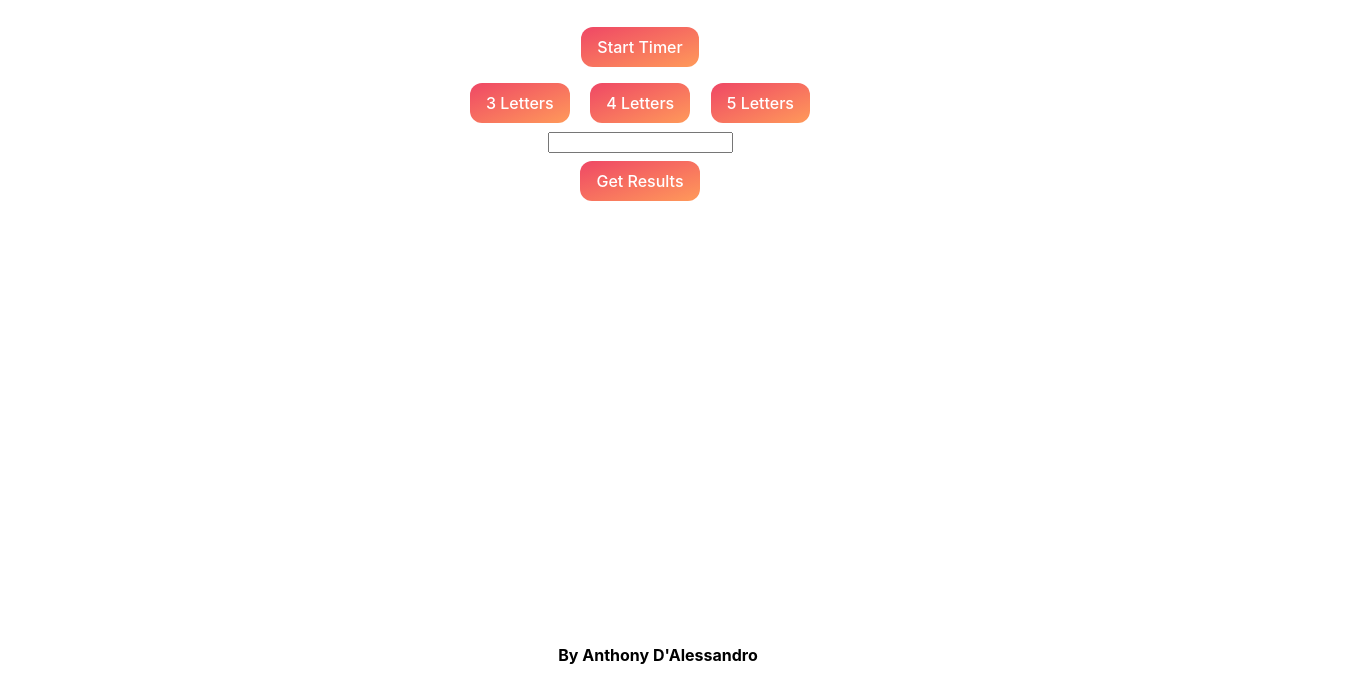
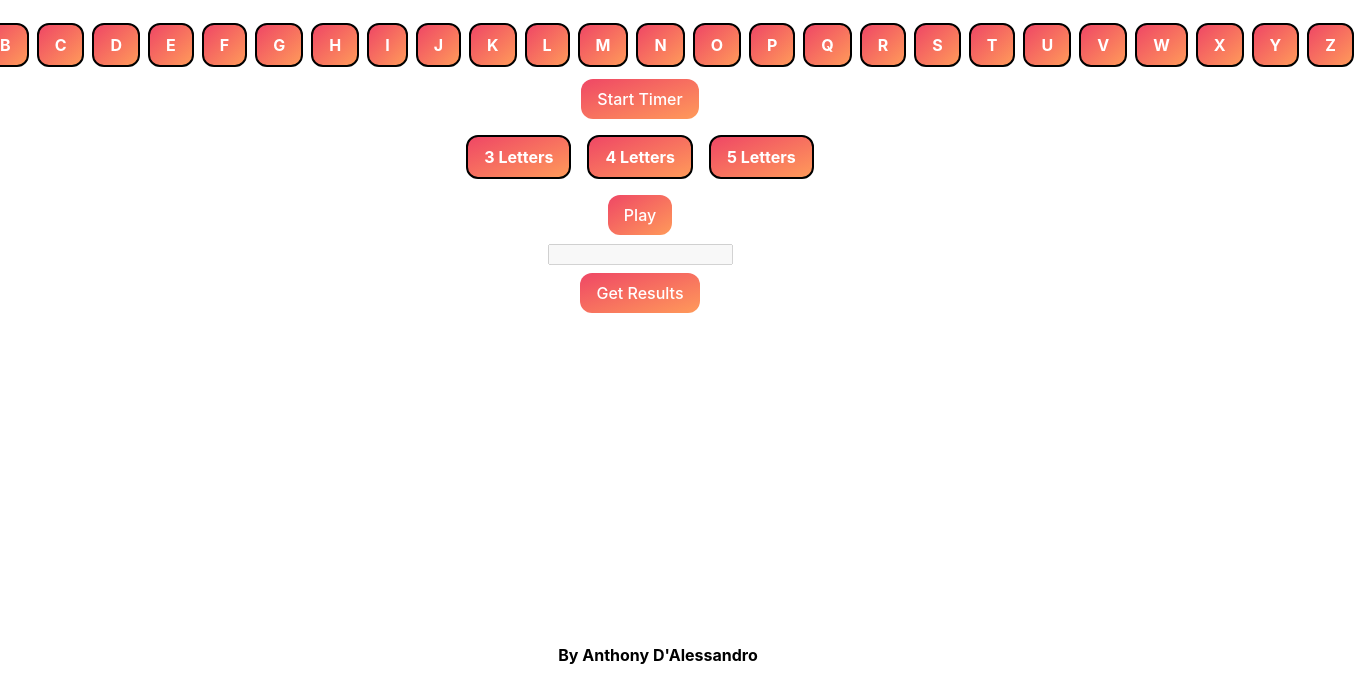
Before and after one commit to anthonyexe/Personal, a plain HTML site: page Word Game/Index.html in a window 1280 px wide. Shown: the part 125-800 px from the top of the page, 1354 px wide, since content can reach past the window. Drawn offline with Linux system fonts and the light colour scheme.

Commit message:
Add files via upload

```diff
--- a/Word Game/Index.html
+++ b/Word Game/Index.html
@@ -19,17 +19,50 @@
 		<center><h1>Word Game</h1></center>
 	</div>
 
+	<div id="letter-buttons" class="letter-buttons">
+		<button id="a" class="letterChoices" style="margin: 4px" onclick="letterSelect(this)">A</button>
+		<button id="b" class="letterChoices" style="margin: 4px" onclick="letterSelect(this)">B</button>
+		<button id="c" class="letterChoices" style="margin: 4px" onclick="letterSelect(this)">C</button>
+		<button id="d" class="letterChoices" style="margin: 4px" onclick="letterSelect(this)">D</button>
+		<button id="e" class="letterChoices" style="margin: 4px" onclick="letterSelect(this)">E</button>
+		<button id="f" class="letterChoices" style="margin: 4px" onclick="letterSelect(this)">F</button>
+		<button id="g" class="letterChoices" style="margin: 4px" onclick="letterSelect(this)">G</button>
+		<button id="h" class="letterChoices" style="margin: 4px" onclick="letterSelect(this)">H</button>
+		<button id="i" class="letterChoices" style="margin: 4px" onclick="letterSelect(this)">I</button>
+		<button id="j" class="letterChoices" style="margin: 4px" onclick="letterSelect(this)">J</button>
+		<button id="k" class="letterChoices" style="margin: 4px" onclick="letterSelect(this)">K</button>
+		<button id="l" class="letterChoices" style="margin: 4px" onclick="letterSelect(this)">L</button>
+		<button id="m" class="letterChoices" style="margin: 4px" onclick="letterSelect(this)">M</button>
+		<button id="n" class="letterChoices" style="margin: 4px" onclick="letterSelect(this)">N</button>
+		<button id="o" class="letterChoices" style="margin: 4px" onclick="letterSelect(this)">O</button>
+		<button id="p" class="letterChoices" style="margin: 4px" onclick="letterSelect(this)">P</button>
+		<button id="q" class="letterChoices" style="margin: 4px" onclick="letterSelect(this)">Q</button>
+		<button id="r" class="letterChoices" style="margin: 4px" onclick="letterSelect(this)">R</button>
+		<button id="s" class="letterChoices" style="margin: 4px" onclick="letterSelect(this)">S</button>
+		<button id="t" class="letterChoices" style="margin: 4px" onclick="letterSelect(this)">T</button>
+		<button id="u" class="letterChoices" style="margin: 4px" onclick="letterSelect(this)">U</button>
+		<button id="v" class="letterChoices" style="margin: 4px" onclick="letterSelect(this)">V</button>
+		<button id="w" class="letterChoices" style="margin: 4px" onclick="letterSelect(this)">W</button>
+		<button id="x" class="letterChoices" style="margin: 4px" onclick="letterSelect(this)">X</button>
+		<button id="y" class="letterChoices" style="margin: 4px" onclick="letterSelect(this)">Y</button>
+		<button id="z" class="letterChoices" style="margin: 4px" onclick="letterSelect(this)">Z</button>
+	</div>
+
 	<center>
-		<button class="songChoices" name="startTimer" id="startTimer" onclick="timer()">Start Timer</button><br>
-		<button class="songChoices" name="three_letter_words" id="three_letter_words" onclick="jsonData(this, 3)">3 Letters</button>
-		<button class="songChoices" name="four_letter_words" id="four_letter_words" onclick="jsonData(this, 4)">4 Letters</button>
-		<button class="songChoices" name="five_letter_words" id="five_letter_words" onclick="jsonData(this, 5)">5 Letters</button>
+		<button class="regularButtons" name="startTimer" id="startTimer" onclick="timer()">Start Timer</button><br>
+		<div id="word-length-buttons" class="word-length-buttons">
+			<button class="wordLengthChoices" name="three_letter_words" id="three_letter_words" onclick="wordLengthSelect(this, 3)">3 Letters</button>
+			<button class="wordLengthChoices" name="four_letter_words" id="four_letter_words" onclick="wordLengthSelect(this, 4)">4 Letters</button>
+			<button class="wordLengthChoices" name="five_letter_words" id="five_letter_words" onclick="wordLengthSelect(this, 5)">5 Letters</button><br>
+		</div>
+
+		<button class="regularButtons" name="play" id="play" onclick="play()">Play</button><br>
 		<form onSubmit="return false">
-			<input type="text" id="userInput" name="userInput" autocomplete="off"><br>
+			<input type="text" id="userInput" name="userInput" autocomplete="off" disabled="true"><br>
 		</form>
 		<div id="timerDiv"></div>
 		<div id="resultsDiv">
-			<button class="songChoices" id="getResults" onclick="getResults()">Get Results</button>
+			<button class="regularButtons" id="getResults" onclick="getResults()">Get Results</button>
 		</div>
 	</center>
 
--- a/Word Game/script.js
+++ b/Word Game/script.js
@@ -1,12 +1,15 @@
 // Anthony D'Alessandro
 var wordLength = 0;
+var wordLengthString = '';
+var letterChoice = '';
 const inputWords = new Map();
-const threeLetterMap = new Map();
+const letterMap = new Map();
 
-document.getElementById("userInput").addEventListener('keyup', function(e) {
-    if (this.value.length === wordLength)
-        checkInput();
-});
+const letterElements = document.getElementsByClassName("letterChoices");
+const wordLengthElements = document.getElementsByClassName("wordLengthChoices");
+
+
+
 
 function timer() {
     let paragraph = document.createElement("p");
@@ -22,47 +25,81 @@ function timer() {
     }, 1000);
 }
 
-async function jsonData(length, charLimit) {
+function letterSelect(element) {
+    letterChoice = element.id;
+    console.log(letterChoice);
+    for (let i = 0; i < letterElements.length; i++) {
+        var currentButton = letterElements.item(i);
+        if (element.id === currentButton.id) {
+            currentButton.style.color = 'white';
+            currentButton.style.opacity = '1.0';
+        }
+        else {
+            currentButton.style.color = 'grey';
+            currentButton.style.opacity = '0.5';
+        }
+
+    }
+}
+
+function wordLengthSelect(element, charLimit) {
+    wordLengthString = element.id;
     wordLength = charLimit;
-    var userInput = document.getElementById("userInput");
-    userInput.setAttribute("maxlength", charLimit);
-    const fileName = length.id + '.json';
+    console.log(wordLengthString);
+    console.log(wordLength);
+
+    for (let i = 0; i < wordLengthElements.length; i++) {
+        var currentElement = wordLengthElements.item(i);
+        if (element.id === currentElement.id) {
+            currentElement.style.color = 'white';
+            currentElement.style.opacity = '1.0';
+        }
+        else {
+            currentElement.style.color = 'grey';
+            currentElement.style.opacity = '0.5';
+        }
+    }
+}
+
+async function jsonData() {
+    const fileName = wordLengthString + '.json';
     console.log(fileName);
     const response = await fetch(fileName);
     const data = await response.json();
     var results = JSON.parse(JSON.stringify(data));
 
     for (var x in results) {
-        threeLetterMap.set(x, 1);
+        if (x.charAt(0) === letterChoice)
+            letterMap.set(x, 1);
     }
 
-    console.log(threeLetterMap.size);
+    console.log(letterMap.size);
 }
 
 function checkInput() {
     var input = document.getElementById("userInput").value;
     console.log(input);
-
-    var resultButton = document.getElementById("submit");
-    if (!inputWords.has(input) && threeLetterMap.has(input)) {
+    if (!inputWords.has(input) && letterMap.has(input)) {
         inputWords.set(input, 1);
-        /*resultButton.style.background = 'linear-gradient(to bottom right, #6eef4780, #42f80a80)';
-        setTimeout(function() {
-            resultButton.style.background = 'linear-gradient(to bottom right, #EF4765, #FF9A5A)';
-        }, 125);*/
     }
     else {
-        /*
-        resultButton.classList.remove("gameButtons");
-        void resultButton.offsetWidth;
-        resultButton.classList.add("gameButtons");
-        //resultButton.style.animation = "buttonShake .2s";
-        */
         console.log("wrong/repeat word");
-
     }
     document.getElementById("userInput").value='';
     console.log(inputWords);
+}
+
+function play() {
+    document.getElementById("letter-buttons").remove();
+    document.getElementById("word-length-buttons").remove();
+    var userInput = document.getElementById("userInput");
+    userInput.disabled = false;
+    userInput.setAttribute("maxlength", wordLength);
+    userInput.addEventListener('keyup', function(e) {
+        if (this.value.length === wordLength)
+            checkInput();
+    });
+    jsonData();
 }
 
 function getResults() {
--- a/Word Game/style.css
+++ b/Word Game/style.css
@@ -14,9 +14,9 @@ footer {
   font-weight: bold;
 }
 
-.songChoices {
-    background: linear-gradient(to bottom right, #EF4765, #FF9A5A);
-    border: 0;
+.regularButtons {
+  background: linear-gradient(to bottom right, #EF4765, #FF9A5A);
+    border: 0px;
     border-radius: 12px;
     color: #FFFFFF;
     cursor: pointer;
@@ -35,6 +35,66 @@ footer {
     touch-action: manipulation;
     white-space: nowrap;
     margin: 8px;
+}
+
+.wordLengthChoices {
+    background: linear-gradient(to bottom right, #EF4765, #FF9A5A);
+    border: 2px solid;
+    border-color: black;
+    border-radius: 12px;
+    color: #FFFFFF;
+    cursor: pointer;
+    display: inline-block;
+    font-family: -apple-system,system-ui,"Segoe UI",Roboto,Helvetica,Arial,sans-serif;
+    font-size: 16px;
+    font-weight: bold;
+    line-height: 2.5;
+    outline: transparent;
+    padding: 0 1rem;
+    text-align: center;
+    text-decoration: none;
+    transition: box-shadow .2s ease-in-out;
+    user-select: none;
+    -webkit-user-select: none;
+    touch-action: manipulation;
+    white-space: nowrap;
+    margin: 8px;
+  }
+
+  .letterChoices {
+    background: linear-gradient(to bottom right, #EF4765, #FF9A5A);
+    border: 2px solid;
+    border-color: black;
+    border-radius: 12px;
+    color: #FFFFFF;
+    cursor: pointer;
+    display: inline-block;
+    font-family: -apple-system,system-ui,"Segoe UI",Roboto,Helvetica,Arial,sans-serif;
+    font-size: 16px;
+    font-weight: bold;
+    line-height: 2.5;
+    outline: transparent;
+    padding: 0 1rem;
+    text-align: center;
+    text-decoration: none;
+    transition: box-shadow .2s ease-in-out;
+    user-select: none;
+    -webkit-user-select: none;
+    touch-action: manipulation;
+    white-space: nowrap;
+    margin: 8px;
+  }
+
+  .letterChoices:hover {
+    color: black !important;
+    opacity: 1.0 !important;
+    box-shadow: 0 0 .25rem rgba(0, 0, 0, 0.5), -.125rem -.125rem 1rem rgba(239, 71, 101, 0.5), .125rem .125rem 1rem rgba(255, 154, 90, 0.5);
+  }
+
+  .wordLengthChoices:hover {
+    color: black !important;
+    opacity: 1.0 !important;
+    box-shadow: 0 0 .25rem rgba(0, 0, 0, 0.5), -.125rem -.125rem 1rem rgba(239, 71, 101, 0.5), .125rem .125rem 1rem rgba(255, 154, 90, 0.5);
   }
 
   .songChoices:not([disabled]):focus {
@@ -107,6 +167,18 @@ footer {
     background: grey;
   }
 
+  .letter-buttons {
+    display: flex;
+    align-items: center;
+    justify-content: center;
+  }
+
+  .word-length-buttons {
+    display: flex;
+    align-items: center;
+    justify-content: center;
+  }
+
   #submit {
     visibility: hidden;
   }
```
